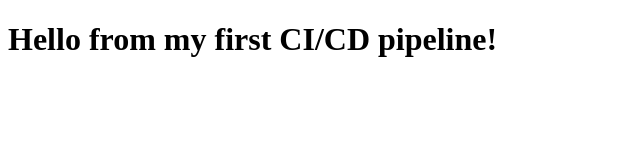
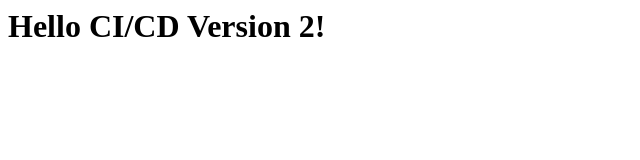
Before and after one commit to Santhoshkumar-123/my-first-ci-cd-app, a plain HTML site: page index.html in a window 1280 px wide. Shown: the whole page, without its empty margins (0-640 px from the left). Drawn offline with Linux system fonts and the light colour scheme.

Commit message:
Updated webpage content

```diff
--- a/index.html
+++ b/index.html
@@ -1,6 +1 @@
-<!DOCTYPE html>
-<html>
-<body>
-<h1>Hello from my first CI/CD pipeline!</h1>
-</body>
-</html>
+<h1>Hello CI/CD Version 2!</h1>
```
